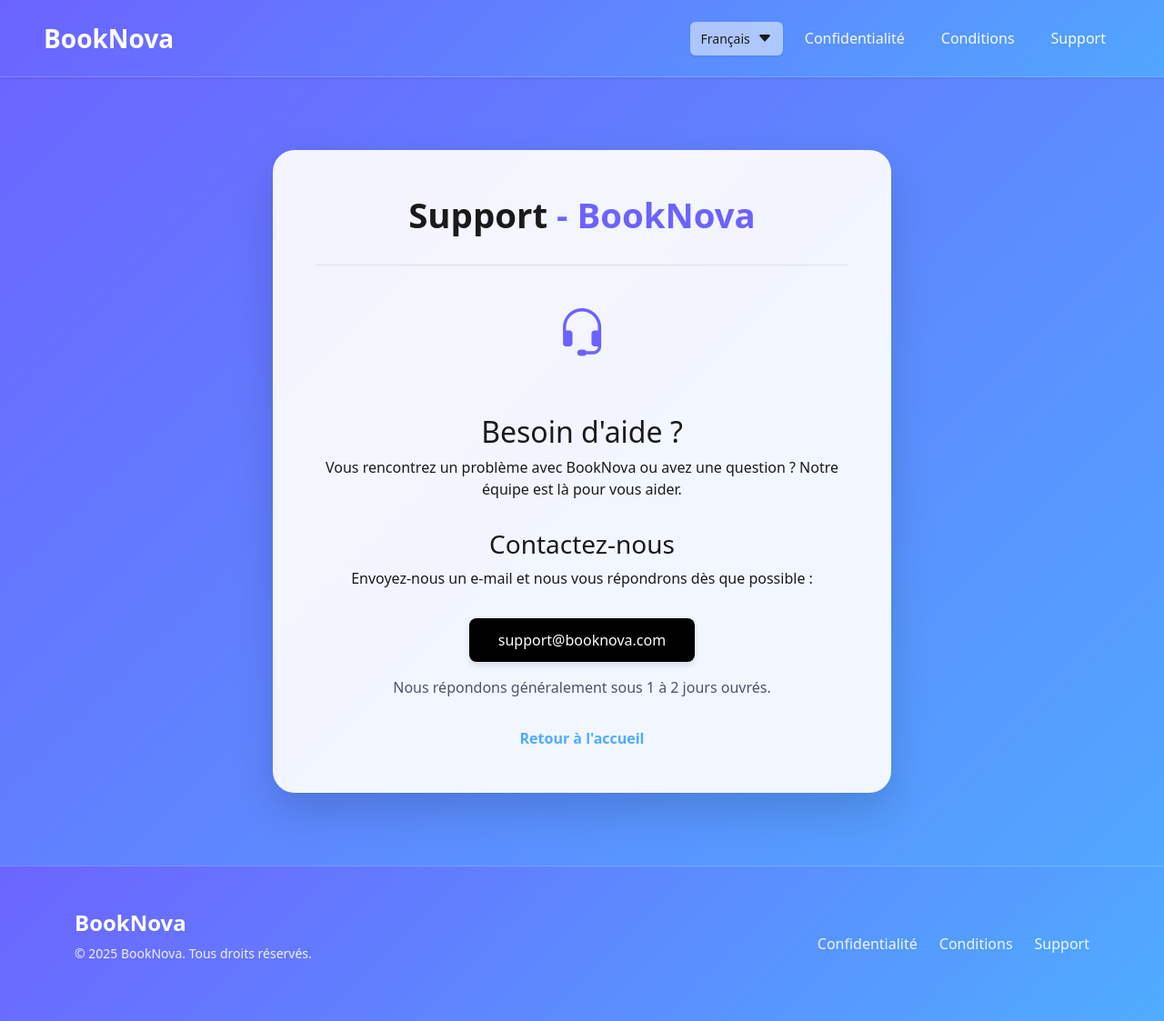
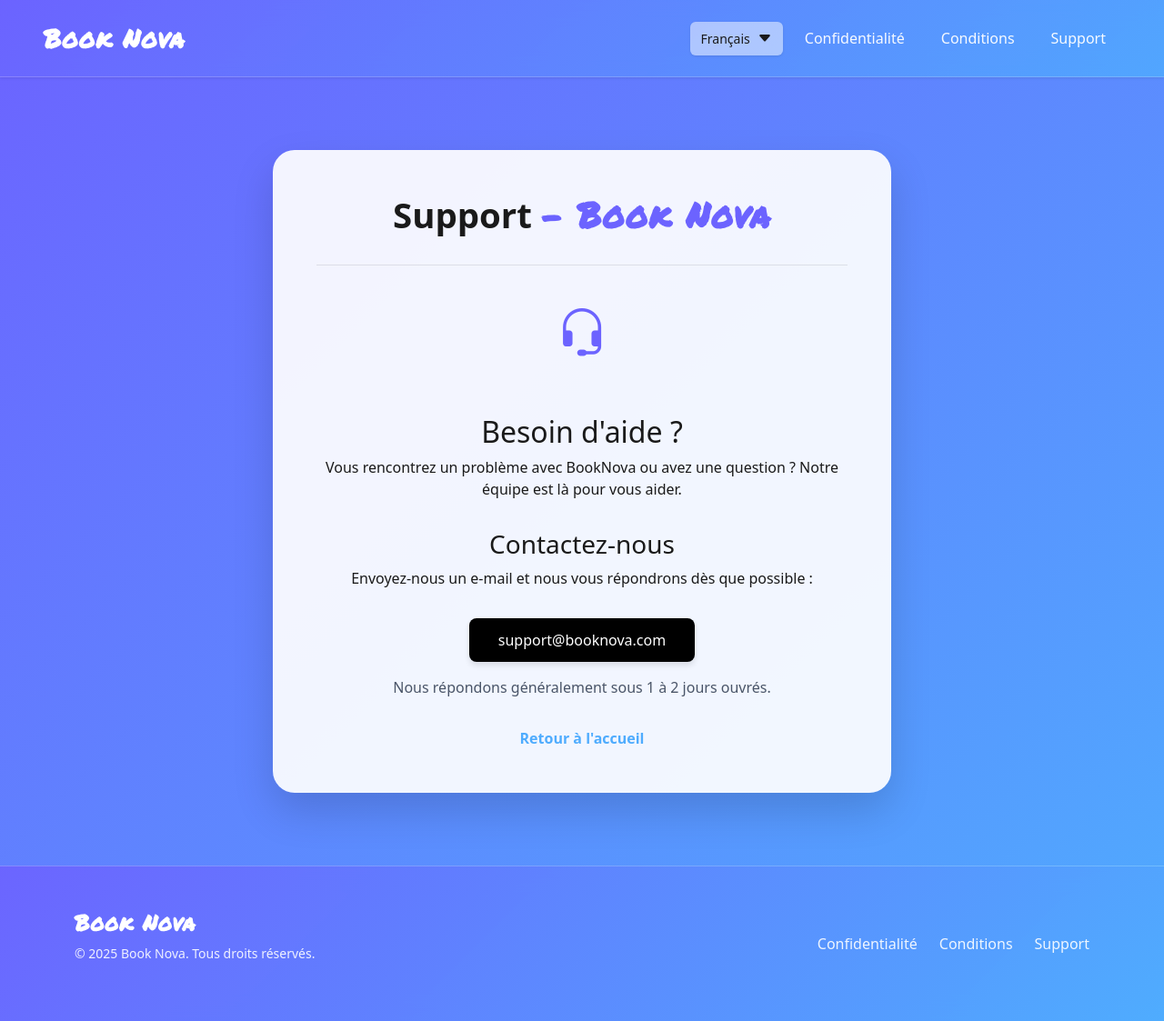
Before and after one commit to Anarres4/book-nova, a Jekyll site: the page built from support.html, in a window 1280 px wide and 1123 px high. Shown: the whole window at 91% size. Built offline with Jekyll 4.4.1, drawn with Linux system fonts in a browser that asks for light colours.

Commit message:
✏️ update police

```diff
--- a/_config.yml
+++ b/_config.yml
@@ -18,7 +18,7 @@
 # You can create any custom variable you would like, and they will be accessible
 # in the templates via {{ site.myvariable }}.
 
-title: BookNova
+title: Book Nova
 email: contact@booknova.com
 description: >- # this means to ignore newlines until "baseurl:"
   Votre compagnon de lecture intelligent pour découvrir, organiser et
--- a/_layouts/default.html
+++ b/_layouts/default.html
@@ -12,9 +12,16 @@
     <link rel="stylesheet" href="https://cdn.jsdelivr.net/npm/bootstrap-icons@1.11.1/font/bootstrap-icons.css">
 
     <style>
+        @import url('https://fonts.googleapis.com/css2?family=Permanent+Marker&display=swap');
+
         :root {
             --primary-color: #6C63FF;
             --secondary-color: #4FACFE;
+        }
+
+        .font-marker {
+            font-family: 'Permanent Marker', cursive;
+            letter-spacing: 0.03em;
         }
 
         body {
@@ -552,7 +559,7 @@
     <!-- Header/Navigation -->
     <nav class="navbar navbar-expand-md navbar-dark sticky-top">
         <div class="container-fluid px-3 px-md-5">
-            <a class="navbar-brand" href="/">{{ site.title }}</a>
+            <a class="navbar-brand font-marker" href="/">{{ site.title }}</a>
 
             <button class="navbar-toggler border-0 shadow-none" type="button" data-bs-toggle="collapse" data-bs-target="#navbarNav" aria-controls="navbarNav" aria-expanded="false" aria-label="Toggle navigation">
                 <span class="navbar-toggler-icon"></span>
@@ -622,7 +629,7 @@
         <div class="container">
             <div class="d-flex flex-column flex-sm-row justify-content-between align-items-center">
                 <div class="mb-4 mb-sm-0">
-                    <h5>{{ site.title }}</h5>
+                    <h5 class="font-marker">{{ site.title }}</h5>
                     <p class="mt-1">&copy; {{ site.time | date: '%Y' }} {{ site.title }}. <span data-i18n="footer.copyright">Tous droits réservés.</span></p>
                 </div>
 
--- a/privacy.html
+++ b/privacy.html
@@ -10,7 +10,7 @@ permalink: /privacy.html
             <header class="privacy-header">
                 <h1 class="privacy-title">
                     <span data-i18n="privacyPage.title">Politique de Confidentialité</span>
-                    <span class="privacy-brand">- {{ site.title }}</span>
+                    <span class="privacy-brand font-marker">- {{ site.title }}</span>
                 </h1>
             </header>
 
--- a/support.html
+++ b/support.html
@@ -10,7 +10,7 @@ permalink: /support.html
             <header class="privacy-header">
                 <h1 class="privacy-title">
                     <span data-i18n="supportPage.title">Support</span>
-                    <span class="privacy-brand">- {{ site.title }}</span>
+                    <span class="privacy-brand font-marker">- {{ site.title }}</span>
                 </h1>
             </header>
 
--- a/terms.html
+++ b/terms.html
@@ -10,7 +10,7 @@ permalink: /terms.html
             <header class="privacy-header">
                 <h1 class="privacy-title">
                     <span data-i18n="termsPage.title">Conditions d'Utilisation</span>
-                    <span class="privacy-brand">- {{ site.title }}</span>
+                    <span class="privacy-brand font-marker">- {{ site.title }}</span>
                 </h1>
             </header>
 
```
